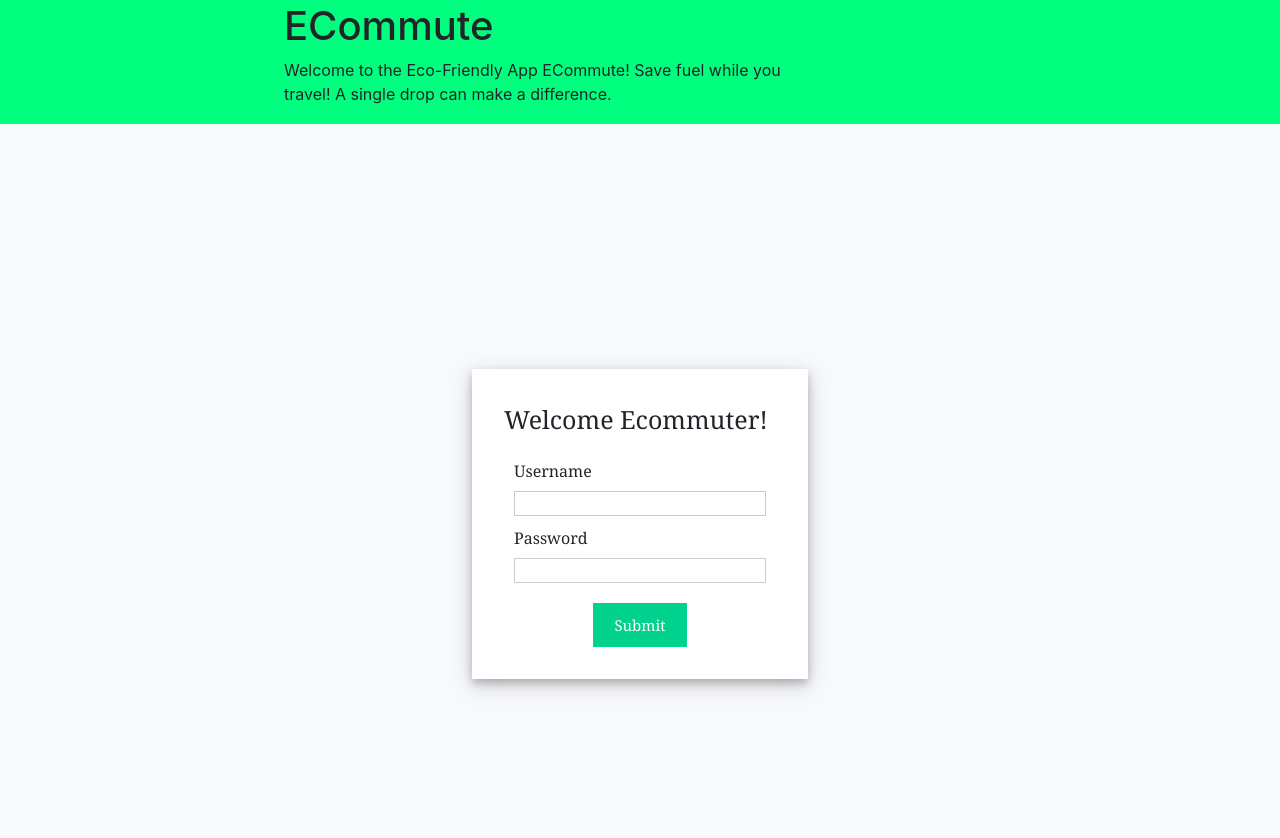
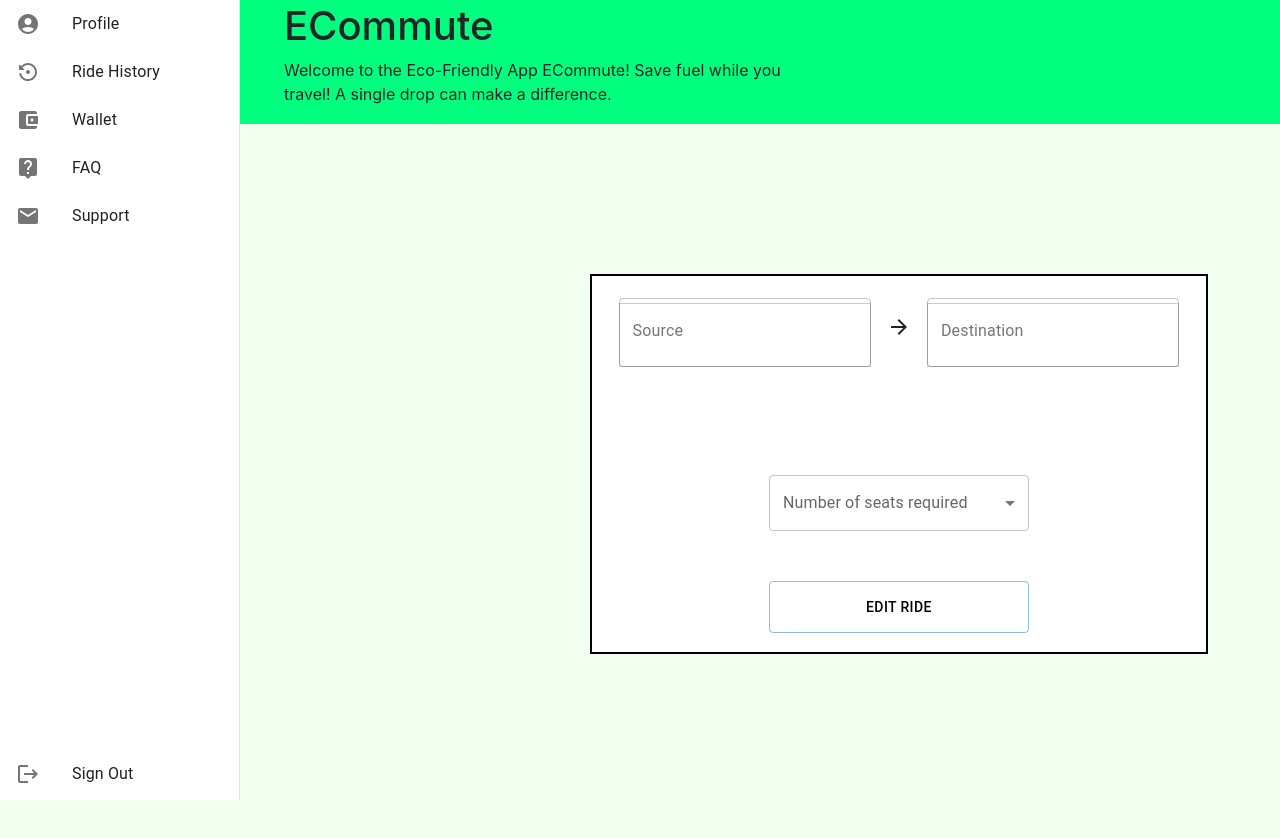
Before and after one commit to ssaditya/Ecommute-SE_Project, a React (Create React App) app in the folder src/webapp/myreact/: page /edittrip in a window 1280 px wide. Before the commit this address led to /login. Shown: the top 838 px of the page. After the commit the page ends 800 px from the top, so only its background shows below. Built offline with nearby package versions, Linux system fonts and the light colour scheme.

Commit message:
Added Edit trip page and updated some components

```diff
--- a/src/webapp/myreact/src/components/DriverConfirmationComponent.js
+++ b/src/webapp/myreact/src/components/DriverConfirmationComponent.js
@@ -1,4 +1,5 @@
 import { Card, CardBody, CardSubtitle, CardTitle, CardText, Button } from "reactstrap";
+import {NavLink} from 'react-router-dom';
 
 function DriverConfirmation(props) {
   return (
@@ -9,6 +10,9 @@ function DriverConfirmation(props) {
           <CardTitle>Ride Confirmed</CardTitle>
           <CardSubtitle>Driver mode</CardSubtitle>
           <CardText>Your trip has been scheduled, Happy Ecommuting!.</CardText>
+          <Button style={{marginRight: 20 }}>Edit Ride<NavLink  to="/edittrip">
+
+                </NavLink></Button>
           <Button>Cancel Ride</Button>
         </CardBody>
       </Card>
--- a/src/webapp/myreact/src/components/MainComponent.js
+++ b/src/webapp/myreact/src/components/MainComponent.js
@@ -8,6 +8,7 @@ import { MODES } from '../shared/modes';
 import DriverConfirmation from './DriverConfirmationComponent';
 import RiderConfirmation from './RiderConfirmationComponent';
 import Login from './LoginComponent';
+import ResponsiveDriverEdit from './ResponsiveDriverEdit';
 
 class Main extends Component {
     constructor(props) {
@@ -37,6 +38,7 @@ class Main extends Component {
                     <Route path="/rider" element={<Rider />} />
                     <Route path="/driverconfirmation" element={<DriverConfirmation />} />
                     <Route path="/riderconfirmation" element={<RiderConfirmation />} />
+                    <Route path="/edittrip" element={<ResponsiveDriverEdit />} />
                     <Route path="/login" element={<Login />} />
                     <Route path="*" element={<Navigate to="/login" />} />
                 </Routes>
--- a/src/webapp/myreact/src/components/ResponsiveDrawerDriver.js
+++ b/src/webapp/myreact/src/components/ResponsiveDrawerDriver.js
@@ -89,8 +89,7 @@ function ResponsiveDrawerDriver(props) {
   }, [])
 
   const createTrip = () => {
-    axios.post('http://localhost:8181/getTrips', {
-      "trip_id": 1,
+    axios.post('http://localhost:8181/createTrip', {
       "driver_id":4,
       "source":pickup,
       "destination":dropOff,
--- /dev/null
+++ b/src/webapp/myreact/src/components/ResponsiveDriverEdit.js
@@ -0,0 +1,219 @@
+import * as React from 'react';
+import PropTypes from 'prop-types';
+import Box from '@mui/material/Box';
+import Drawer from '@mui/material/Drawer';
+import ListItem from '@mui/material/ListItem';
+import ListItemIcon from '@mui/material/ListItemIcon';
+import ListItemText from '@mui/material/ListItemText';
+import Time from '../shared/Time'
+import DropDown from '../shared/DropDown'
+import AccountCircleRoundedIcon from '@mui/icons-material/AccountCircleRounded';
+import SettingsBackupRestoreRoundedIcon from '@mui/icons-material/SettingsBackupRestoreRounded';
+import AccountBalanceWalletIcon from '@mui/icons-material/AccountBalanceWallet';
+import LiveHelpIcon from '@mui/icons-material/LiveHelp';
+import EmailIcon from '@mui/icons-material/Email';
+import LogoutIcon from '@mui/icons-material/Logout';
+import ArrowForwardIcon from '@mui/icons-material/ArrowForward';
+import Button from '@mui/material/Button';
+import TextField from '@material-ui/core/TextField';
+import { makeStyles } from '@material-ui/core/styles';
+import Grid from '@mui/material/Grid';
+import {NavLink} from 'react-router-dom';
+import { useState, useEffect } from 'react';
+import axios from "axios";
+
+const useStyles = makeStyles((theme) => ({
+  root: {
+    '& > *': {
+      margin: theme.spacing(1),
+      width: '25ch',
+    },
+  },
+  items: {
+    marginTop: 50,
+  }
+}));
+
+const drawerWidth = 240;
+
+function ResponsiveDriverEdit(props) {
+  const [pickup, setPickup] = useState("")
+  const [dropOff, setDropOff] = useState("")
+  const [time, setTime] = useState("")
+  const [date, setDate] = useState("")
+  const [seats, setSeats] = useState(1)
+  const classes = useStyles();
+  const { window } = props;
+  const [mobileOpen, setMobileOpen] = React.useState(false);
+  const months = ["Jan", "Feb", "Mar", "Apr", "May", "Jun", "Jul", "Aug", "Sep", "Oct", "Nov", "Dec"]
+
+  const findMonth = (month) => {
+    for(let i = 0; i < 12; i++) {
+      if(month === months[i] && i < 10) {
+        let x = i + 1;
+        return "0" + x;
+      }
+      else if(month === months[i] && i >= 10) return i + 1;
+    }
+  }
+
+  const pickUpChange = e => {
+    setPickup(e.target.value);
+    console.log(pickup)
+  }
+
+  const dropOffChange = e => {
+    setDropOff(e.target.value);
+    console.log(dropOff)
+  }
+
+  const onSelectDate = (datetime) => {
+    let dateTime = datetime.toString();
+    let c = dateTime.substring(17, 24)
+    setTime(c);
+    console.log(dateTime.substring(4,7))
+    let month = findMonth(dateTime.substring(4,7))
+    let day = dateTime.substring(8,10)
+    let year = dateTime.substring(11,15)
+    setDate(month + "/" + day + "/" + year)
+    console.log(date)
+  }
+
+  const onSelectSeats = (seat) => {
+    setSeats(parseInt(seat))
+    console.log(seat)
+  }
+
+  useEffect(() => {
+
+  }, [])
+
+  const createTrip = () => {
+    axios.post('localhost:8181/editTrip', {
+      "trip_id":1,
+      "driver_id":4,
+      "source":pickup,
+      "destination":dropOff,
+      "date_of_trip":date,
+      "time_of_trip": time,
+      "no_of_seats": seats
+    })
+    .then(function (response) {
+      console.log(response);
+    })
+    .catch(function (error) {
+      console.log(error);
+    });
+  }
+
+  const handleDrawerToggle = () => {
+    setMobileOpen(!mobileOpen);
+  };
+
+  const drawer = (
+    <div>
+    <div>
+      <ListItem button key="Profile">
+        <ListItemIcon>
+          <AccountCircleRoundedIcon />
+        </ListItemIcon>
+        <ListItemText primary="Profile" />
+      </ListItem>
+      <ListItem button key="Ride History">
+        <ListItemIcon>
+          <SettingsBackupRestoreRoundedIcon />
+        </ListItemIcon>
+        <ListItemText primary="Ride History" />
+      </ListItem>
+      <ListItem button key="Wallet">
+        <ListItemIcon>
+          <AccountBalanceWalletIcon />
+        </ListItemIcon>
+        <ListItemText primary="Wallet" />
+      </ListItem>
+      <ListItem button key="FAQ">
+        <ListItemIcon>
+          <LiveHelpIcon />
+        </ListItemIcon>
+        <ListItemText primary="FAQ" />
+      </ListItem>
+      <ListItem button key="Support">
+        <ListItemIcon>
+          <EmailIcon />
+        </ListItemIcon>
+        <ListItemText primary="Support" />
+      </ListItem>
+    </div>
+    <div style={{marginTop: 510}}>
+      <ListItem button key="Sign Out">
+        <ListItemIcon>
+          <LogoutIcon />
+        </ListItemIcon>
+        <ListItemText primary="Sign Out" />
+      </ListItem>
+    </div>
+    </div>
+
+
+  );
+  return (
+    <div style={{marginLeft: 350, marginTop: 150}}>
+    <Box sx={{ display: 'flex' }}>
+      <Box
+        component="nav"
+        sx={{ width: { sm: drawerWidth }, flexShrink: { sm: 0 } }}
+        aria-label="mailbox folders"
+      >
+        <Drawer
+          variant="permanent"
+          sx={{
+            display: { xs: 'none', sm: 'block' },
+            '& .MuiDrawer-paper': { boxSizing: 'border-box', width: drawerWidth },
+          }}
+          open
+        >
+          {drawer}
+        </Drawer>
+      </Box>
+      <Box id='driverForm'>
+      <Grid
+        container
+        direction="column"
+        justifyContent="space-evenly"
+        alignItems="center"
+      >
+        <Grid item >
+        <form className={classes.root} noValidate autoComplete="off">
+              <TextField id="outlined-basic" label="Source" variant="outlined" onChange={pickUpChange}/>
+              <ArrowForwardIcon style={{marginTop: 20}}/>
+              <TextField id="outlined-basic" label="Destination" variant="outlined" onChange={dropOffChange}/>
+            </form>
+        </Grid>
+        <Grid item >
+        <div className={classes.items}> <Time onChange={onSelectDate}/> </div>
+        </Grid>
+        <Grid item>
+        <div style={{display: 'flex',  justifyContent:'center', alignItems:'center'}} className={classes.items}><DropDown onChange={onSelectSeats}/></div>
+          </Grid>
+          <Grid item>
+        <div className={classes.items}>
+        <Button variant="outlined" style={{width: 260}} onClick={createTrip}><NavLink className="nav-link" to="/driverconfirmation">
+                  Edit Ride
+                </NavLink></Button>
+
+        </div>
+
+          </Grid>
+      </Grid>
+      </Box>
+    </Box>
+    </div>
+
+  );
+}
+
+ResponsiveDriverEdit.propTypes = {
+  window: PropTypes.func,
+};
+
+export default ResponsiveDriverEdit;
```
